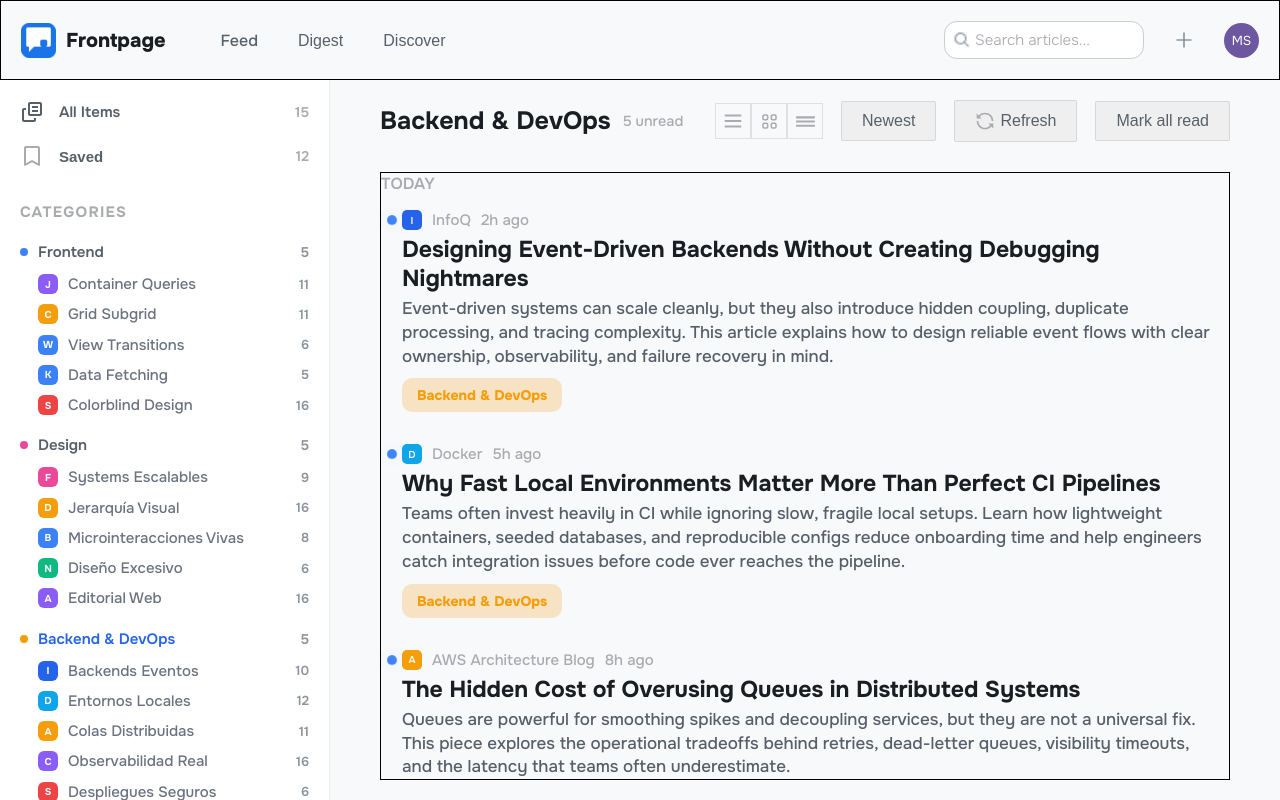
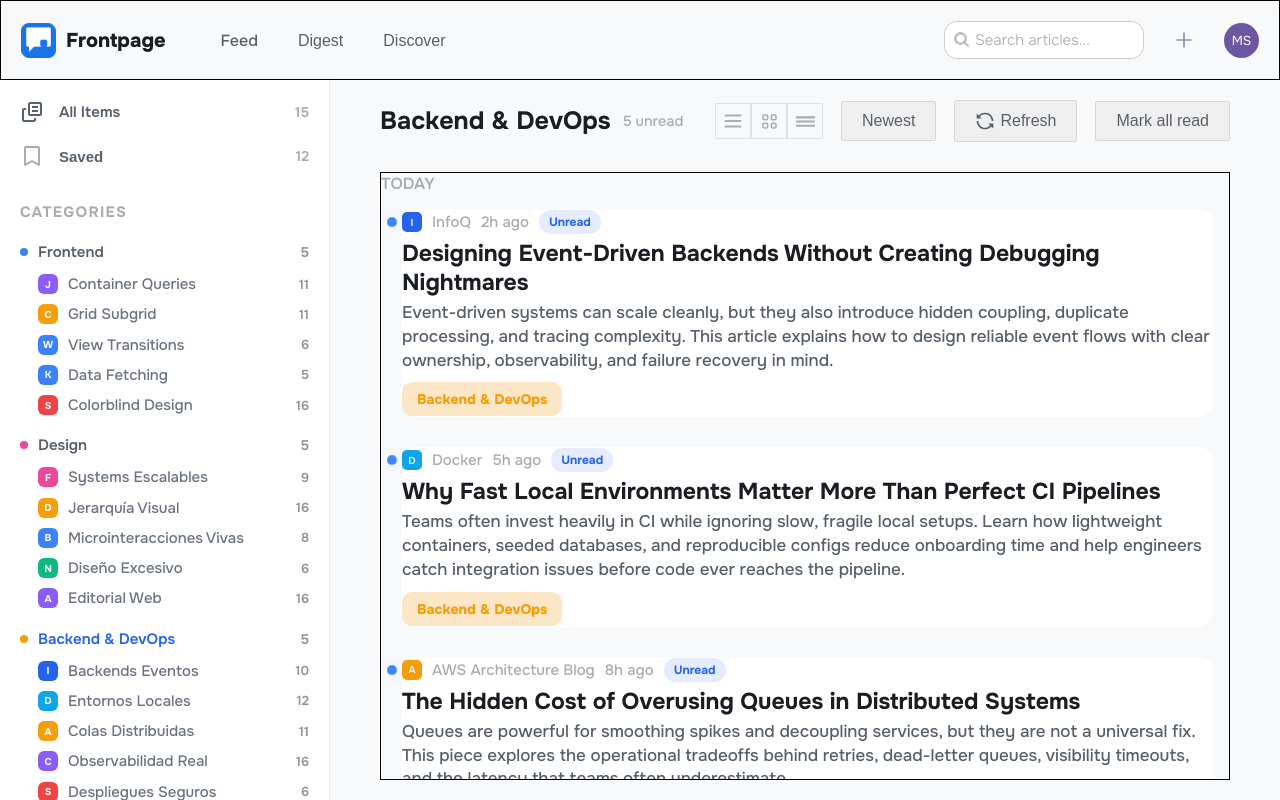
Before and after one commit to TheLuuiis/RSS-Feed, a React (Vite) app: page /backend in a window 1280 px wide. Built offline with nearby package versions, Linux system fonts and the light colour scheme.

Commit message:
Implementación de lógica para los botones del header del main para el funcionamiento de cargar nuevos, refrescar y marcar como leido los articulos de cada categoria

```diff
--- a/src/components/ArticleFeed.jsx
+++ b/src/components/ArticleFeed.jsx
@@ -1,10 +1,13 @@
 import '../css/components/ArticleFeed.css';
 
-const ArticleFeed = ({ articles }) => {
+const ArticleFeed = ({ articles, refreshing = false }) => {
   return (
-    <div className="article-feed">
+    <div className={refreshing ? 'article-feed article-feed--refreshing' : 'article-feed'}>
       {articles.map((article) => (
-        <article className="article-card" key={`${article.tag}-${article.id}`}>
+        <article
+          className={article.isRead ? 'article-card article-card--read' : 'article-card'}
+          key={article.articleKey ?? `${article.tag}-${article.id}`}
+        >
           <div className="article-meta">
             <div
               className="article-avatar"
@@ -15,6 +18,9 @@ const ArticleFeed = ({ articles }) => {
 
             <h4>{article.source}</h4>
             <span>{article.timeAgo}</span>
+            <span className={article.isRead ? 'article-status article-status--read' : 'article-status'}>
+              {article.isRead ? 'Read' : 'Unread'}
+            </span>
           </div>
 
           <h2>{article.title}</h2>
--- a/src/components/Main.jsx
+++ b/src/components/Main.jsx
@@ -1,5 +1,5 @@
 import '../css/components/Main.css';
-import { useEffect, useRef } from 'react';
+import { useEffect, useRef, useState } from 'react';
 import { Outlet, useLocation } from 'react-router-dom';
 import {
     backendArticles,
@@ -7,29 +7,73 @@ import {
     frontendArticles,
 } from '../data/articles';
 
+const toMinutes = (timeAgo) => {
+    const [rawAmount = '0', rawUnit = 'm'] = timeAgo.split(' ');
+    const amount = Number.parseInt(rawAmount, 10);
+
+    if (Number.isNaN(amount)) {
+        return Number.MAX_SAFE_INTEGER;
+    }
+
+    if (rawUnit.startsWith('d')) {
+        return amount * 24 * 60;
+    }
+
+    if (rawUnit.startsWith('h')) {
+        return amount * 60;
+    }
+
+    return amount;
+};
+
+const buildSectionArticles = (items, section) =>
+    items.map((article) => ({
+        ...article,
+        articleKey: `${section}-${article.id}`,
+        section,
+        isRead: false,
+        publishedMinutesAgo: toMinutes(article.timeAgo),
+    }));
+
+const initialArticles = [
+    ...buildSectionArticles(frontendArticles, 'frontend'),
+    ...buildSectionArticles(designArticles, 'design'),
+    ...buildSectionArticles(backendArticles, 'backend'),
+];
+
 const sections = {
     '/': {
         title: 'All Items',
-        count: frontendArticles.length + designArticles.length + backendArticles.length,
+        matches: () => true,
     },
     '/frontend': {
         title: 'Frontend',
-        count: frontendArticles.length,
+        matches: (article) => article.section === 'frontend',
     },
     '/design': {
         title: 'Design',
-        count: designArticles.length,
+        matches: (article) => article.section === 'design',
     },
     '/backend': {
         title: 'Backend & DevOps',
-        count: backendArticles.length,
+        matches: (article) => article.section === 'backend',
     },
 };
 
 const Main = () => {
     const containerRef = useRef(null);
+    const refreshTimeoutRef = useRef(null);
     const { pathname } = useLocation();
+    const [articles, setArticles] = useState(initialArticles);
+    const [sortMode, setSortMode] = useState('default');
+    const [refreshing, setRefreshing] = useState(false);
     const currentSection = sections[pathname] ?? sections['/'];
+    const sectionArticles = articles.filter(currentSection.matches);
+    const visibleArticles = sortMode === 'newest'
+        ? [...sectionArticles].sort((left, right) => left.publishedMinutesAgo - right.publishedMinutesAgo)
+        : sectionArticles;
+    const unreadCount = sectionArticles.filter((article) => !article.isRead).length;
+    const hasUnreadArticles = articles.some((article) => !article.isRead);
 
     useEffect(() => {
         const handleFeedFocus = () => {
@@ -59,13 +103,55 @@ const Main = () => {
         };
     }, []);
 
+    useEffect(() => {
+        return () => {
+            if (refreshTimeoutRef.current) {
+                window.clearTimeout(refreshTimeoutRef.current);
+            }
+        };
+    }, []);
+
+    const triggerFeedFocus = () => {
+        window.dispatchEvent(new Event('feed:focus'));
+    };
+
+    const handleSortNewest = () => {
+        setSortMode('newest');
+        triggerFeedFocus();
+    };
+
+    const handleRefresh = () => {
+        if (refreshing) {
+            return;
+        }
+
+        setRefreshing(true);
+        triggerFeedFocus();
+
+        if (refreshTimeoutRef.current) {
+            window.clearTimeout(refreshTimeoutRef.current);
+        }
+
+        refreshTimeoutRef.current = window.setTimeout(() => {
+            setRefreshing(false);
+            refreshTimeoutRef.current = null;
+        }, 700);
+    };
+
+    const handleMarkAllRead = () => {
+        setArticles((currentArticles) => currentArticles.map((article) => ({
+            ...article,
+            isRead: true,
+        })));
+    };
+
     return (
         <main className="main">
             <div className="options__main">
                 <div className="title__item">
                     <h2>{currentSection.title}</h2>
                     <p>
-                        {currentSection.count} unread
+                        {unreadCount} unread
                     </p>
                 </div>
                 <div className="option__main">
@@ -80,19 +166,36 @@ const Main = () => {
                             <svg xmlns="http://www.w3.org/2000/svg" width="25" height="25" fill="#A9ABAF" viewBox="0 0 24 24"><path d="M3 7h18v2H3zm0 4h18v2H3zm0 4h18v2H3z"></path></svg>
                         </div>
                     </div>
-                    <button>Newest</button>
-                    <button>
-                        <svg xmlns="http://www.w3.org/2000/svg" width={20} height={20} fill={"#A9ABAF"} viewBox={"0 0 24 24"}><path d="M18.13 17.13c-.15.18-.31.36-.48.52-.73.74-1.59 1.31-2.54 1.71-1.97.83-4.26.83-6.23 0-.95-.4-1.81-.98-2.54-1.72a7.8 7.8 0 0 1-1.71-2.54c-.42-.99-.63-2.03-.63-3.11H2c0 1.35.26 2.66.79 3.89.5 1.19 1.23 2.26 2.14 3.18s1.99 1.64 3.18 2.14c1.23.52 2.54.79 3.89.79s2.66-.26 3.89-.79c1.19-.5 2.26-1.23 3.18-2.14.17-.17.32-.35.48-.52L22 20.99v-6h-6l2.13 2.13Zm.94-12.2a9.9 9.9 0 0 0-3.18-2.14 10.12 10.12 0 0 0-7.79 0c-1.19.5-2.26 1.23-3.18 2.14-.17.17-.32.35-.48.52L1.99 3v6h6L5.86 6.87c.15-.18.31-.36.48-.52.73-.74 1.59-1.31 2.54-1.71 1.97-.83 4.26-.83 6.23 0 .95.4 1.81.98 2.54 1.72.74.73 1.31 1.59 1.71 2.54.42.99.63 2.03.63 3.11h2c0-1.35-.26-2.66-.79-3.89-.5-1.19-1.23-2.26-2.14-3.18Z"></path></svg>
-                        Refresh
+                    <button
+                        type="button"
+                        className={sortMode === 'newest' ? 'button__main-action active' : 'button__main-action'}
+                        onClick={handleSortNewest}
+                    >
+                        Newest
                     </button>
-                    <button>Mark all read</button>
+                    <button
+                        type="button"
+                        className={refreshing ? 'button__main-action active' : 'button__main-action'}
+                        onClick={handleRefresh}
+                    >
+                        <svg xmlns="http://www.w3.org/2000/svg" width={20} height={20} fill="currentColor" viewBox={"0 0 24 24"}><path d="M18.13 17.13c-.15.18-.31.36-.48.52-.73.74-1.59 1.31-2.54 1.71-1.97.83-4.26.83-6.23 0-.95-.4-1.81-.98-2.54-1.72a7.8 7.8 0 0 1-1.71-2.54c-.42-.99-.63-2.03-.63-3.11H2c0 1.35.26 2.66.79 3.89.5 1.19 1.23 2.26 2.14 3.18s1.99 1.64 3.18 2.14c1.23.52 2.54.79 3.89.79s2.66-.26 3.89-.79c1.19-.5 2.26-1.23 3.18-2.14.17-.17.32-.35.48-.52L22 20.99v-6h-6l2.13 2.13Zm.94-12.2a9.9 9.9 0 0 0-3.18-2.14 10.12 10.12 0 0 0-7.79 0c-1.19.5-2.26 1.23-3.18 2.14-.17.17-.32.35-.48.52L1.99 3v6h6L5.86 6.87c.15-.18.31-.36.48-.52.73-.74 1.59-1.31 2.54-1.71 1.97-.83 4.26-.83 6.23 0 .95.4 1.81.98 2.54 1.72.74.73 1.31 1.59 1.71 2.54.42.99.63 2.03.63 3.11h2c0-1.35-.26-2.66-.79-3.89-.5-1.19-1.23-2.26-2.14-3.18Z"></path></svg>
+                        {refreshing ? 'Refreshing...' : 'Refresh'}
+                    </button>
+                    <button
+                        type="button"
+                        className="button__main-action"
+                        onClick={handleMarkAllRead}
+                        disabled={!hasUnreadArticles}
+                    >
+                        Mark all read
+                    </button>
                 </div>
             </div>
 
             <div className="container__home" ref={containerRef}>
                 <h3>Today</h3>
                 <div className="container__content">
-                    <Outlet />
+                    <Outlet context={{ articles: visibleArticles, refreshing }} />
                 </div>
             </div>
         </main>
--- a/src/css/components/ArticleFeed.css
+++ b/src/css/components/ArticleFeed.css
@@ -13,6 +13,17 @@
     display: flex;
     padding: 15px 15px 0px 20px;
     flex-direction: column;
+    position: relative;
+}
+
+.article-feed--refreshing::after {
+    content: "";
+    position: absolute;
+    inset: 0;
+    pointer-events: none;
+    background: linear-gradient(110deg, rgba(255, 255, 255, 0) 15%, rgba(37, 99, 235, 0.08) 50%, rgba(255, 255, 255, 0) 85%);
+    transform: translateX(-100%);
+    animation: feedRefreshSweep .75s ease;
 }
 
 .article-card {
@@ -24,12 +35,18 @@
     cursor: pointer;
     border: 1px solid transparent;
     border-radius: 16px;
-    transition: .2s ease-in-out;
+    background-color: #ffffff;
+    transition: transform .25s ease, opacity .25s ease, border-color .25s ease, box-shadow .25s ease;
 }
 
 .article-card:hover {
-    border: 1px solid transparent;
+    border: 1px solid rgba(37, 99, 235, 0.12);
     transform: translateX(10px);
+    box-shadow: 0 14px 36px rgba(15, 23, 42, 0.05);
+}
+
+.article-feed--refreshing .article-card {
+    animation: feedRefreshCard .55s ease;
 }
 
 .article-meta {
@@ -101,6 +118,20 @@
     font-weight: 500;
 }
 
+.article-status {
+    color: #2563eb !important;
+    font-size: 12px !important;
+    font-weight: 700 !important;
+    padding: 4px 10px;
+    border-radius: 999px;
+    background-color: rgba(37, 99, 235, 0.12);
+}
+
+.article-status--read {
+    color: #64748b !important;
+    background-color: rgba(148, 163, 184, 0.18);
+}
+
 .article-card h2 {
     color: var(--textBlack);
     font-size: 23px;
@@ -127,3 +158,50 @@
     border-radius: 10px;
     background-color: rgba(59, 130, 246, 0.2);
 }
+
+.article-card--read {
+    opacity: 0.74;
+}
+
+.article-card--read .article-avatar::before {
+    animation: none;
+    background-color: #cbd5e1;
+    box-shadow: none;
+}
+
+.article-card--read h2 {
+    color: #64748b;
+}
+
+.article-card--read p,
+.article-card--read .article-tag {
+    opacity: 0.82;
+}
+
+@keyframes feedRefreshSweep {
+    0% {
+        opacity: 0;
+        transform: translateX(-100%);
+    }
+
+    30% {
+        opacity: 1;
+    }
+
+    100% {
+        opacity: 0;
+        transform: translateX(100%);
+    }
+}
+
+@keyframes feedRefreshCard {
+    0% {
+        opacity: 0.75;
+        transform: translateY(8px);
+    }
+
+    100% {
+        opacity: 1;
+        transform: translateY(0);
+    }
+}
--- a/src/pages/AllItems.jsx
+++ b/src/pages/AllItems.jsx
@@ -1,18 +1,10 @@
 import ArticleFeed from '../components/ArticleFeed';
-import {
-  backendArticles,
-  designArticles,
-  frontendArticles,
-} from '../data/articles';
-
-const allArticles = [
-  ...frontendArticles,
-  ...designArticles,
-  ...backendArticles,
-];
+import { useOutletContext } from 'react-router-dom';
 
 const AllItems = () => {
-  return <ArticleFeed articles={allArticles} />;
+  const { articles, refreshing } = useOutletContext();
+
+  return <ArticleFeed articles={articles} refreshing={refreshing} />;
 };
 
 export default AllItems;
--- a/src/pages/Backend.jsx
+++ b/src/pages/Backend.jsx
@@ -1,8 +1,10 @@
 import ArticleFeed from '../components/ArticleFeed';
-import { backendArticles } from '../data/articles';
+import { useOutletContext } from 'react-router-dom';
 
 const Backend = () => {
-  return <ArticleFeed articles={backendArticles} />;
+  const { articles, refreshing } = useOutletContext();
+
+  return <ArticleFeed articles={articles} refreshing={refreshing} />;
 };
 
 export default Backend;
--- a/src/pages/Design.jsx
+++ b/src/pages/Design.jsx
@@ -1,8 +1,10 @@
 import ArticleFeed from '../components/ArticleFeed';
-import { designArticles } from '../data/articles';
+import { useOutletContext } from 'react-router-dom';
 
 const Design = () => {
-  return <ArticleFeed articles={designArticles} />;
+  const { articles, refreshing } = useOutletContext();
+
+  return <ArticleFeed articles={articles} refreshing={refreshing} />;
 };
 
 export default Design;
--- a/src/pages/Frontend.jsx
+++ b/src/pages/Frontend.jsx
@@ -1,8 +1,10 @@
 import ArticleFeed from '../components/ArticleFeed';
-import { frontendArticles } from '../data/articles';
+import { useOutletContext } from 'react-router-dom';
 
 const Frontend = () => {
-  return <ArticleFeed articles={frontendArticles} />;
+  const { articles, refreshing } = useOutletContext();
+
+  return <ArticleFeed articles={articles} refreshing={refreshing} />;
 };
 
 export default Frontend;
```
Also changed, not shown: src/css/components/Main.css (+20 -0 lines).
